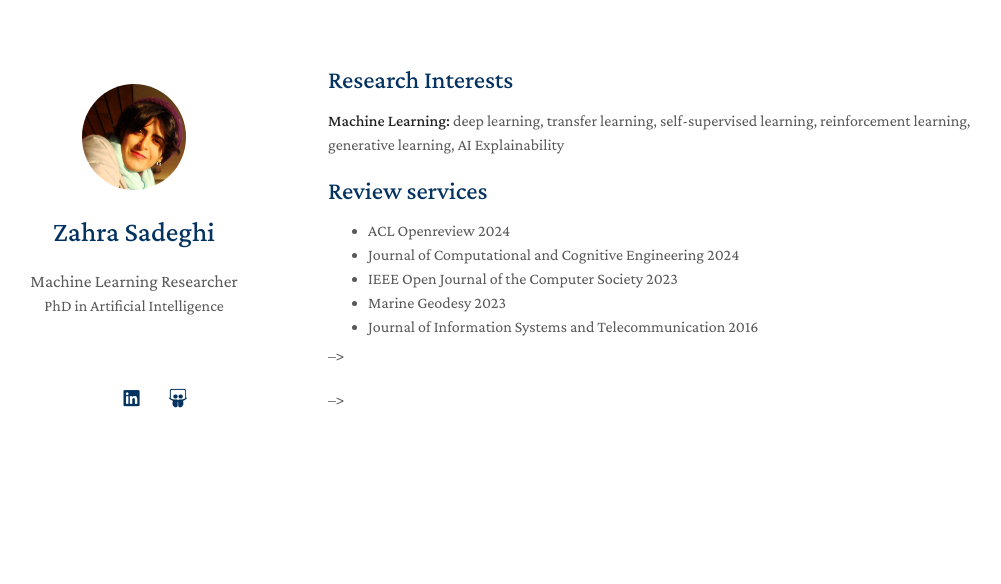
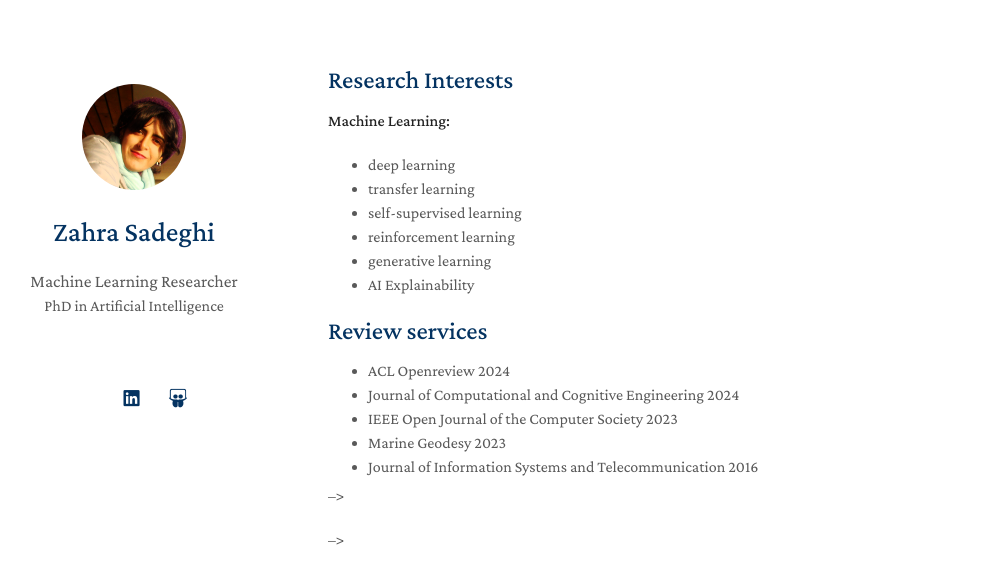
Before and after one commit to zahsa/zahsa.github.io, a Jekyll site: the page built from index.md, in a window 1280 px wide. Shown: the top 584 px of the page, without its empty margins (142-1143 px from the left). Built offline with Jekyll 4.4.1, drawn with Linux system fonts in a browser that asks for light colours; nearby versions of some CDN libraries; a style sheet for code colours, icons or effects is not loaded; our own code applies the rules of GitHub Pages for plain Markdown files.

Commit message:
Update index.md

```diff
--- a/index.md
+++ b/index.md
@@ -4,7 +4,16 @@ layout: homepage
 
 ## Research Interests
 
-**Machine Learning:** deep learning, transfer learning, self-supervised learning, reinforcement learning, generative learning, AI Explainability
+**Machine Learning:**
+ <ul>
+  <li>deep learning</li>
+  <li>transfer learning</li>
+  <li>self-supervised learning</li>
+  <li>reinforcement learning</li>
+  <li>generative learning</li>
+  <li>AI Explainability </li>
+</ul>
+
 <!-- - **Computer Vision:** Object/Face recognition/Detection from images and videos  -->
 <!-- - Data Analysis, Time series Analysis, Sensitivity Analysis  -->
 
```
